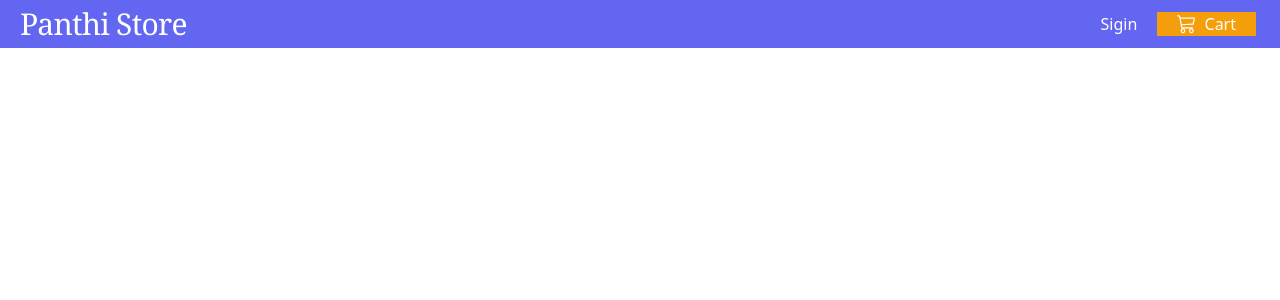
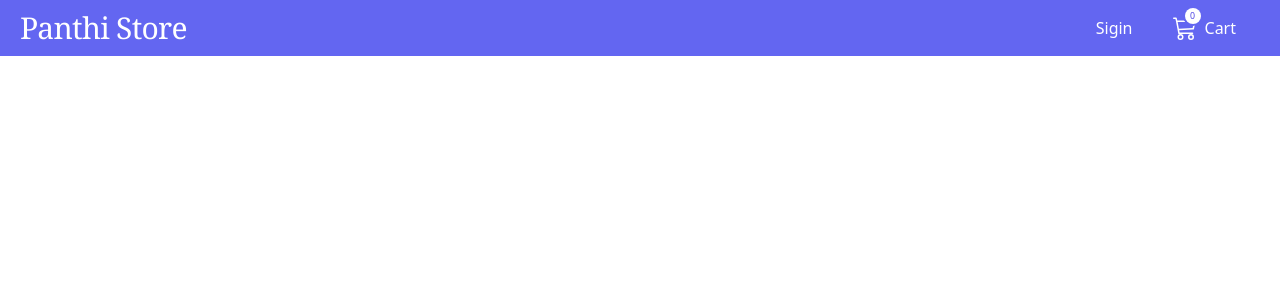
Before and after one commit to NavinPanthi/react-ecommerce-app, a React (Create React App) app: page /Cart in a window 1280 px wide. Shown: the top 300 px of the page. Built offline with nearby package versions, Linux system fonts and the light colour scheme.

Commit message:
removing item from cart

```diff
--- a/src/components/Cart/CartItem.js
+++ b/src/components/Cart/CartItem.js
@@ -1,14 +1,24 @@
-import { useSelector } from "react-redux";
+import { useDispatch, useSelector } from "react-redux";
 import { MdDeleteForever } from "react-icons/md";
 import { Link } from "react-router-dom";
+import { cartActions } from "../../store/cartSlice";
 const CartItem = ({ item }) => {
   const storeItems = useSelector((state) => state.item.itemsList);
   const matchingItem = storeItems.find((sItem) => sItem.id === item.id);
+  const dispatch = useDispatch();
+  const id = matchingItem.id;
+  const price = matchingItem.price;
+  const handleRemove = () => {
+    dispatch(cartActions.removeFromCart({id, price}));
+  };
+  const handleAdd = () => {
+    dispatch(cartActions.addToCart({ id, price }));
+  };
   return (
-    <div className="grid grid-cols-4 h-28 gap-4 p-3 overflow-hidden">
+    <div className="grid grid-cols-4  h-28 gap-4 pt-2 p-3 overflow-hidden">
       <Link to={`/Cart/${item.id}`}>
         {" "}
-        <img src={matchingItem.image} className="w-20 p-1" alt="de" />
+        <img src={matchingItem.image} className="w-20 p-2" alt="de" />
       </Link>
       <Link to={`/Cart/${item.id}`}>
         {" "}
@@ -17,26 +27,29 @@ const CartItem = ({ item }) => {
 
       <div className="flex items-center  flex-col gap-3">
         <span className="font-semibold text-orange-500">
-          Rs. {item.totalPrice}
+          Rs. {parseInt(item.totalPrice.toFixed(2))}
         </span>
-        <span>
+        <button>
           <MdDeleteForever
             className="text-gray-500"
             size="1.8em"
           ></MdDeleteForever>
-        </span>
+        </button>
       </div>
       <div className="text-center flex items-start justify-around">
-        <Button>-</Button>
+        <Button onClick={handleRemove}>-</Button>
         <span className="">{item.quantity}</span>
-        <Button>+</Button>
+        <Button onClick={handleAdd}>+</Button>
       </div>
     </div>
   );
 };
-const Button = ({ children }) => {
+const Button = ({ onClick, children }) => {
   return (
-    <button className="text-gray-500 w-12 bg-gray-100 text-xl">
+    <button
+      className="text-gray-500 w-12 bg-gray-100 text-xl"
+      onClick={onClick}
+    >
       {children}
     </button>
   );
--- a/src/components/Navbar/Navbar.js
+++ b/src/components/Navbar/Navbar.js
@@ -1,21 +1,34 @@
-
 import { Link, useLocation } from "react-router-dom";
-import {BsCart3} from "react-icons/bs";
+import { BsCart3 } from "react-icons/bs";
 // instead of "a" tag, we use "Link" component in react routing.
 // instead of href, we use to attribute in Link component.
 import Cart from "../Cart/Cart";
+import { useSelector } from "react-redux";
+import "./navbar.css";
 const Navbar = () => {
+  const totalCartItems = useSelector((state) => state.cart.totalQuantity);
   return (
     <nav className="flex flex-row justify-between w-full items-center bg-indigo-500 text-white sticky top-0">
-      <Link to="/" className="text-3xl pl-5 font-medium tracking-tight font-serif">
+      <Link
+        to="/"
+        className="text-3xl pl-5 font-medium tracking-tight font-serif"
+      >
         Panthi Store
       </Link>
       <ul className="flex flex-row justify-end text-base font-medium mt-0 px-6 py-3 text-md ">
-        <CustomLink to="/Signin" className="px-5 ">
+        <CustomLink to="/Signin" className="px-5 h-8 flex items-center">
           Sigin
         </CustomLink>
-        <CustomLink to="/Cart" className="px-5 flex items-center justify-around">
-          <BsCart3 className="mr-2" size="1.2em"></BsCart3>
+        <CustomLink
+          to="/Cart"
+          className="px-5 h-8 flex items-center justify-around"
+        >
+          <div className="flex relative h-10 items-center w-8">
+            <BsCart3 className="mr-2" size="1.5em"></BsCart3>
+            <div className="h-4 w-4 flex items-center text-indigo-600 justify-center small-font rounded-full bg-white overflow-hidden absolute right-1 top-0 font-normal ring-2 ring-indigo-500">
+              {totalCartItems}
+            </div>
+          </div>
           Cart
         </CustomLink>
       </ul>
@@ -27,7 +40,7 @@ const CustomLink = ({ to, children, className }) => {
   const location = useLocation();
   const path = location.pathname;
   return (
-    <li className={path === to ? "bg-amber-500 visited:text-purple-600" : ""}>
+    <li className={path === to ? "visited:text-purple-600" : ""}>
       <Link to={to} className={className}>
         {children}
       </Link>
--- /dev/null
+++ b/src/components/Navbar/navbar.css
@@ -0,0 +1,3 @@
+.small-font{
+    font-size: 55%;
+}
--- a/src/store/cartSlice.js
+++ b/src/store/cartSlice.js
@@ -17,7 +17,7 @@ const cartSlice = createSlice({
       const existingItem = state.cartList.find(
         (item) => item.id === newItem.id
       );
-      console.log(newItem);
+
       if (existingItem) {
         existingItem.quantity++;
         existingItem.totalPrice += newItem.price;
@@ -30,6 +30,25 @@ const cartSlice = createSlice({
         state.totalQuantity++;
       }
     },
+    removeFromCart(state, action) {
+      const removingItem = action.payload;
+
+      const existingItem = state.cartList.find(
+        (item) => item.id === removingItem.id
+      );
+
+      if (existingItem) {
+        if (existingItem.quantity === 1) {
+          state.cartList = state.cartList.filter(
+            (item) => item.id !== removingItem.id
+          );
+          state.totalQuantity -= 1;
+        } else {
+          existingItem.quantity--;
+          existingItem.totalPrice -= removingItem.price;
+        }
+      }
+    },
   },
 });
 export default cartSlice;
```
